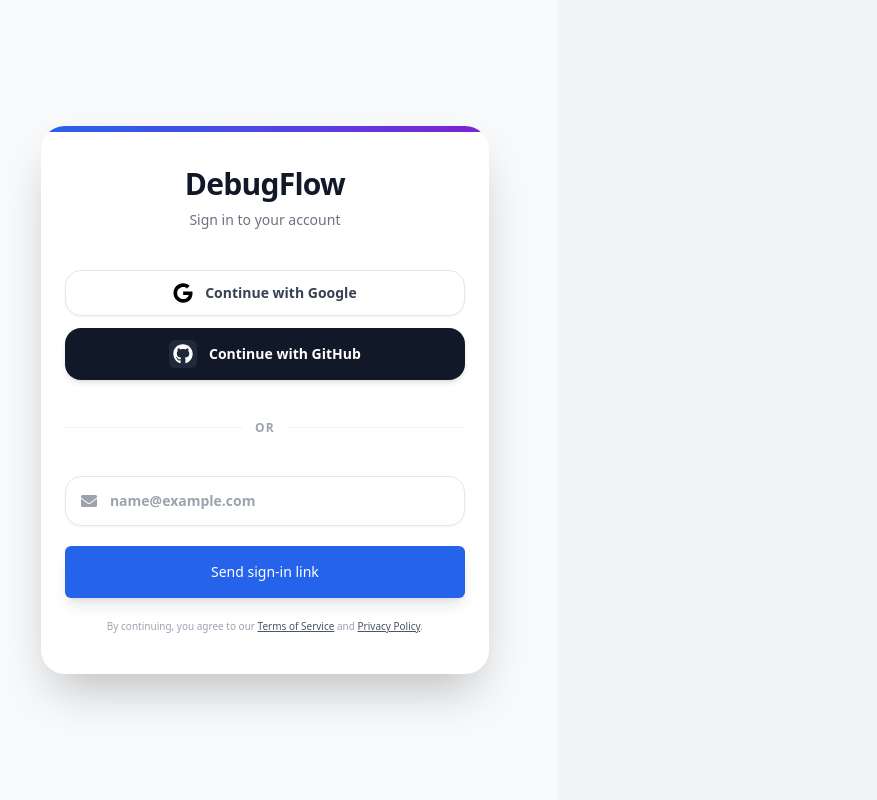
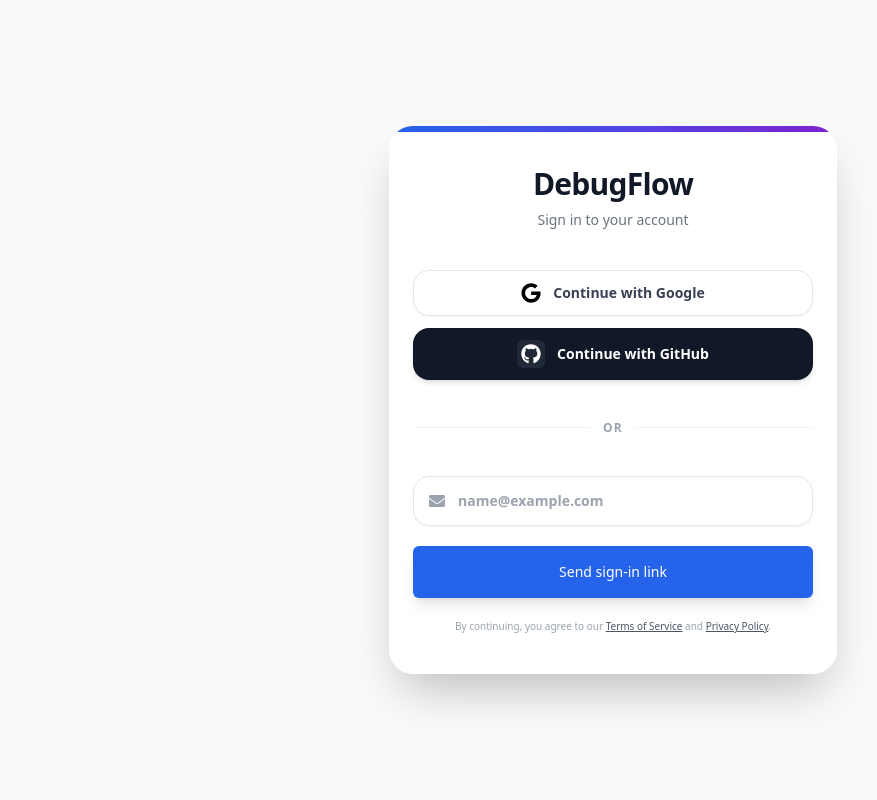
Before and after one commit to leczy642/DebugFlow, a Next.js app in the folder frontend/: page /login in a window 1280 px wide. Shown: the top 800 px of the page, without its empty margins (27-904 px from the left). Built offline with nearby package versions, Linux system fonts and the light colour scheme; no server answers.

Commit message:
fix: properly aligned the login page and ensured that it is only accessed when the login session has been released.

```diff
--- a/frontend/app/(site)/login/page.tsx
+++ b/frontend/app/(site)/login/page.tsx
@@ -2,6 +2,6 @@
 import AuthTest from "@/tests/test_login";
 
 export default function Page() {
-    return <div><LoginPage /><AuthTest /></div>;
+    return <LoginPage />;
     //return <AuthTest />;
 }
--- a/frontend/components/authentication/LoginPage.tsx
+++ b/frontend/components/authentication/LoginPage.tsx
@@ -8,14 +8,30 @@
 import { signInWithPopup, signOut as firebaseSignOut } from 'firebase/auth';
 import { auth, googleProvider, githubProvider } from '@/lib/firebase';
 import { api } from '@/lib/api';
+import { useAuth } from '@/lib/hooks/useAuth';
 
 export default function LoginPage() {
     const router = useRouter();
+    const { isAuthenticated, loading: authLoading } = useAuth();
     const [token, setToken] = useState<string | null>(null);
     const [email, setEmail] = useState("");
     const [isLoading, setIsLoading] = useState(false);
     const [error, setError] = useState<string | null>(null);
     const [success, setSuccess] = useState(false);
+
+    useEffect(() => {
+        if (!authLoading && isAuthenticated) {
+            router.replace('/');
+        }
+    }, [authLoading, isAuthenticated, router]);
+
+    if (authLoading || isAuthenticated) {
+        return (
+            <div className="w-full min-h-screen bg-gray-50 flex items-center justify-center">
+                <div className="animate-spin rounded-full h-12 w-12 border-b-2 border-blue-600"></div>
+            </div>
+        );
+    }
 
     const handleGoogle = async () => {
         try {
```
